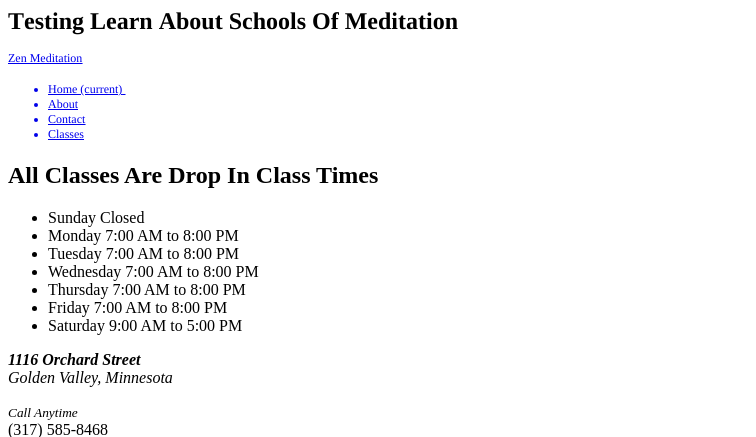
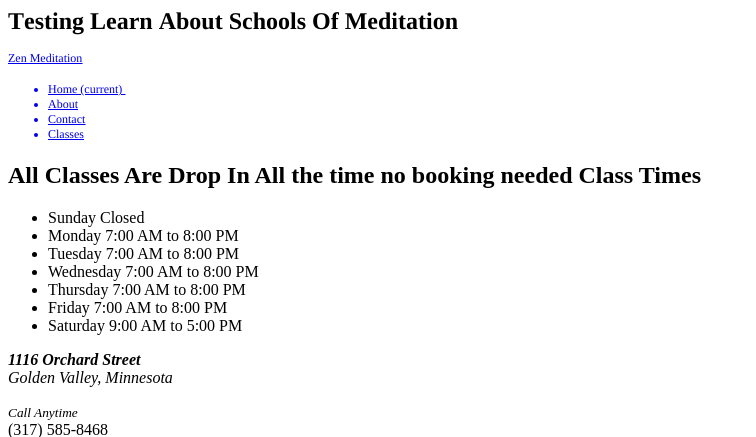
Before and after one commit to PaulyFleming/reviewapps-test, a Flask app: page /classes in a window 1280 px wide. Shown: the top 437 px of the page, without its empty margins (0-756 px from the left). Run offline with Flask 2, Linux system fonts and the light colour scheme.

Commit message:
text change
Changed text on Classes

```diff
--- a/templates/classes.html
+++ b/templates/classes.html
@@ -6,7 +6,7 @@
         <div class="col-xl-9 mx-auto">
           <div class="cta-inner text-center rounded">
             <h2 class="section-heading mb-5">
-              <span class="section-heading-upper">All Classes Are Drop In</span>
+              <span class="section-heading-upper">All Classes Are Drop In All the time no booking needed</span>
               <span class="section-heading-lower">Class Times</span>
             </h2>
             <ul class="list-unstyled list-hours mb-5 text-left mx-auto">
```
